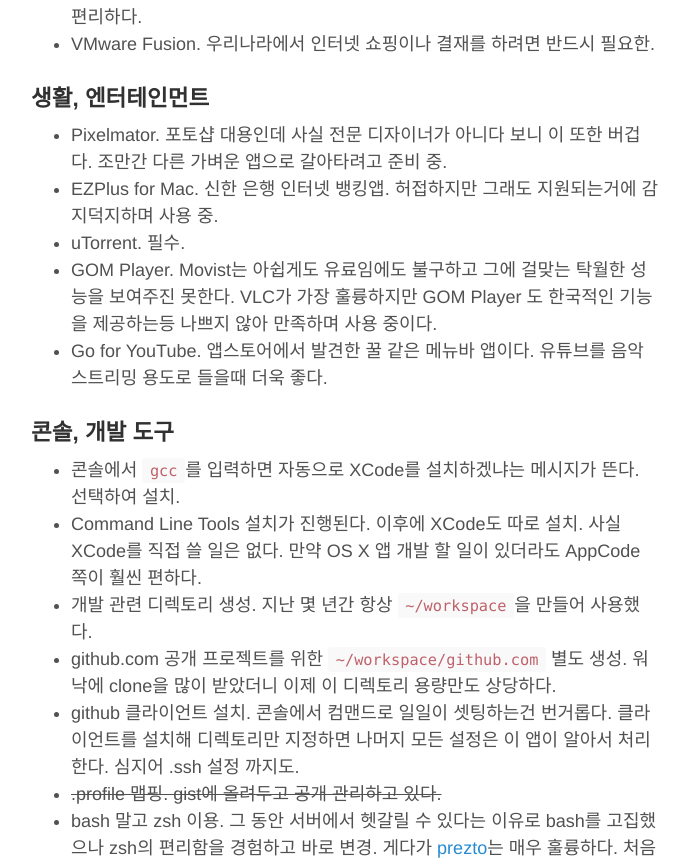
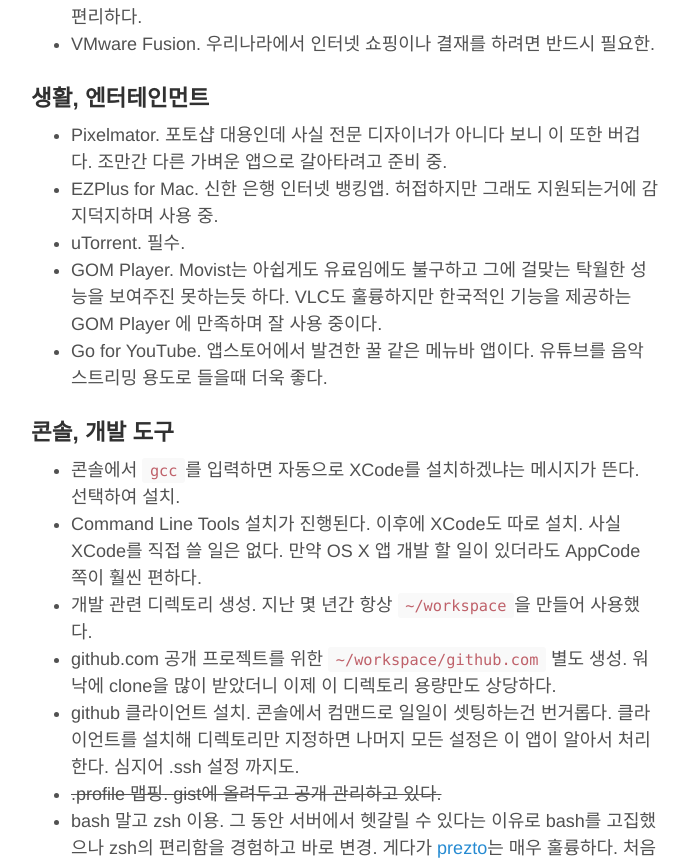
Before and after one commit to Umaigenomu/likejazz.github.io, a Jekyll site: the page built from _posts/2015-05-19-clean-install-yosemite.md, in a window 1280 px wide and 900 px high, scrolled down 2728 px, cut to the strip 0-865 px from the top of the window. Shown: the whole strip, without its empty margins (294-980 px from the left). Built offline with Jekyll 4.4.1, drawn with Linux system fonts in a browser that asks for light colours.

Commit message:
Update 2015-05-19-clean-install-yosemite.md

```diff
--- a/_posts/2015-05-19-clean-install-yosemite.md
+++ b/_posts/2015-05-19-clean-install-yosemite.md
@@ -60,7 +60,7 @@
 - Pixelmator. 포토샵 대용인데 사실 전문 디자이너가 아니다 보니 이 또한 버겁다. 조만간 다른 가벼운 앱으로 갈아타려고 준비 중.
 - EZPlus for Mac. 신한 은행 인터넷 뱅킹앱. 허접하지만 그래도 지원되는거에 감지덕지하며 사용 중.
 - uTorrent. 필수.
-- GOM Player. Movist는 아쉽게도 유료임에도 불구하고 그에 걸맞는 탁월한 성능을 보여주진 못한다. VLC가 가장 훌륭하지만 GOM Player 도 한국적인 기능을 제공하는등 나쁘지 않아 만족하며 사용 중이다.
+- GOM Player. Movist는 아쉽게도 유료임에도 불구하고 그에 걸맞는 탁월한 성능을 보여주진 못하는듯 하다. VLC도 훌륭하지만 한국적인 기능을 제공하는 GOM Player 에 만족하며 잘 사용 중이다.
 - Go for YouTube. 앱스토어에서 발견한 꿀 같은 메뉴바 앱이다. 유튜브를 음악 스트리밍 용도로 들을때 더욱 좋다.
 
 ### 콘솔, 개발 도구
```
